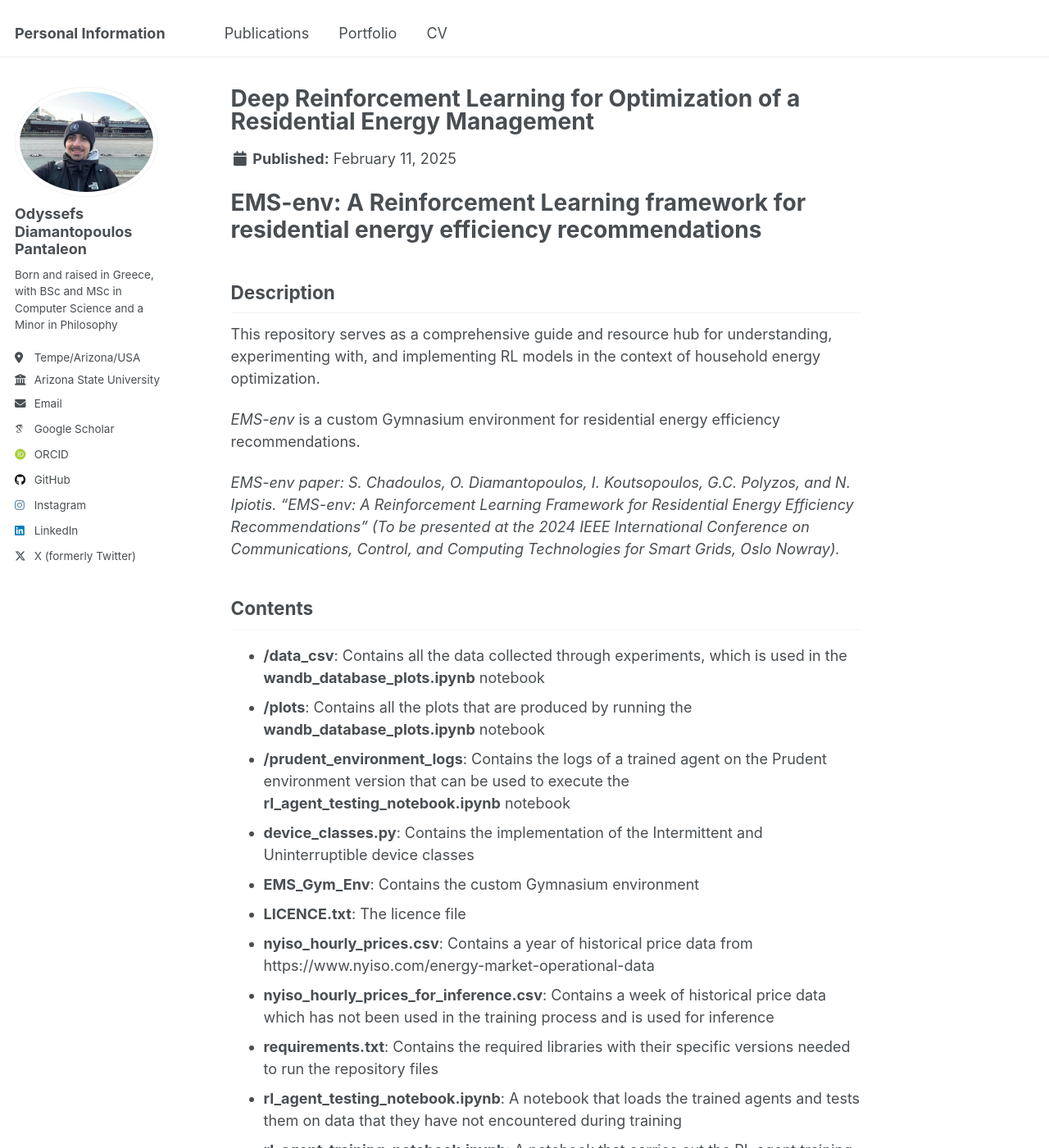
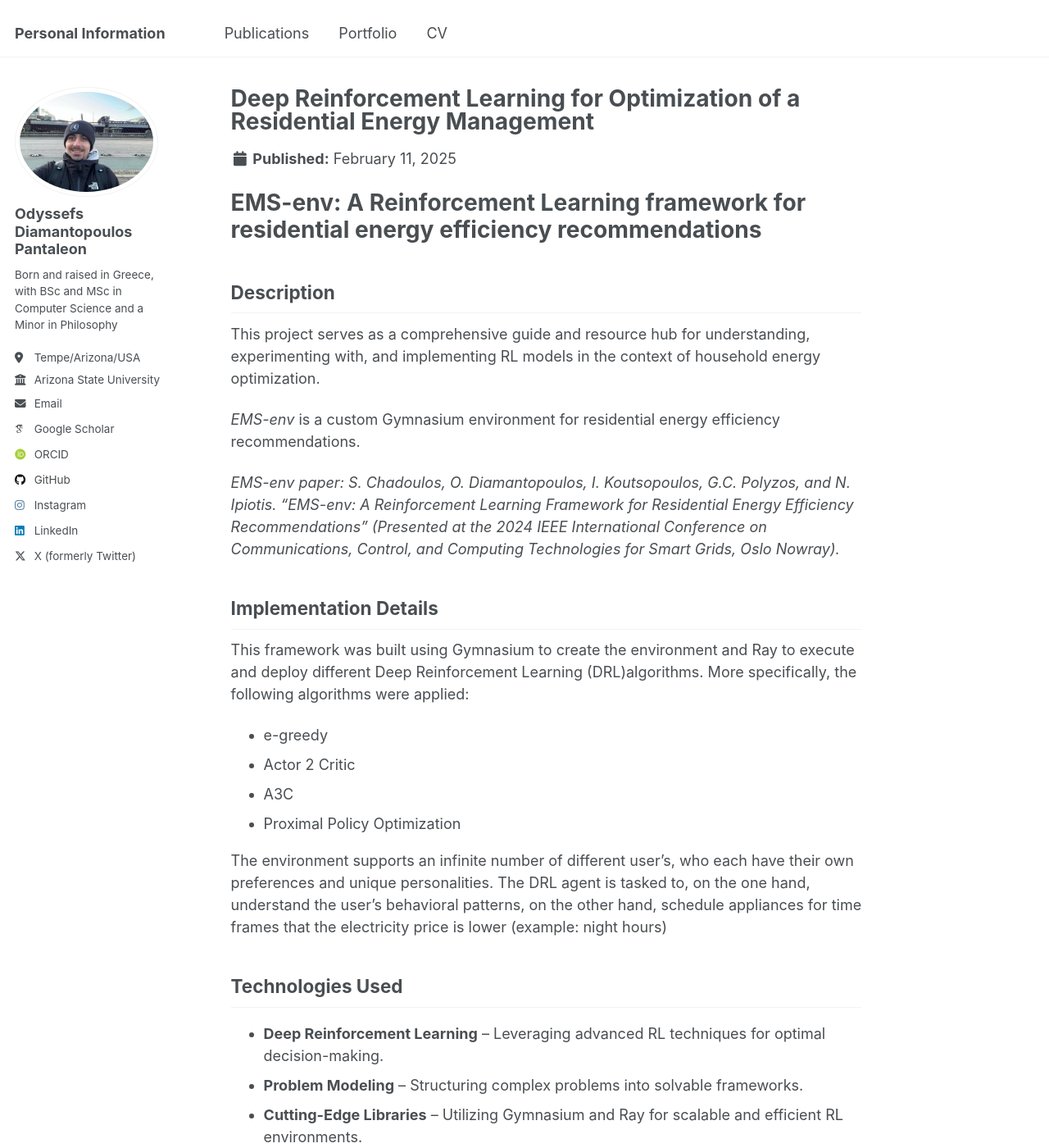
Before and after one commit to gody10/gody10.github.io, a Jekyll site: the page built from _portfolio/portfolio-1.md, in a window 1280 px wide and 1400 px high. Shown: the whole window at 82% size. Built offline with Jekyll 4.4.1, drawn with Linux system fonts in a browser that asks for light colours; some web fonts are replaced; some of the changed text lies outside the part shown.

Commit message:
Finish EMS Portofolio

```diff
--- a/_portfolio/portfolio-1.md
+++ b/_portfolio/portfolio-1.md
@@ -8,63 +8,24 @@ collection: portfolio
 
 ## Description
 
-This repository serves as a comprehensive guide and resource hub for understanding, experimenting with, and implementing RL models in the context of household energy optimization.
+This project serves as a comprehensive guide and resource hub for understanding, experimenting with, and implementing RL models in the context of household energy optimization.
 
 _EMS-env_ is a custom Gymnasium environment for residential energy efficiency recommendations.
 
-_EMS-env paper: S. Chadoulos, O. Diamantopoulos, I. Koutsopoulos, G.C. Polyzos, and N. Ipiotis. "EMS-env: A Reinforcement Learning Framework for Residential Energy Efficiency Recommendations" (To be presented at the 2024 IEEE International Conference on Communications, Control, and Computing Technologies for Smart Grids, Oslo Nowray)._
+_EMS-env paper: S. Chadoulos, O. Diamantopoulos, I. Koutsopoulos, G.C. Polyzos, and N. Ipiotis. "EMS-env: A Reinforcement Learning Framework for Residential Energy Efficiency Recommendations" (Presented at the 2024 IEEE International Conference on Communications, Control, and Computing Technologies for Smart Grids, Oslo Nowray)._
 
-## Contents
+## Implementation Details
 
-- **/data_csv**: Contains all the data collected through experiments, which is used in the **wandb_database_plots.ipynb** notebook
-- **/plots**: Contains all the plots that are produced by running the **wandb_database_plots.ipynb** notebook
-- **/prudent_environment_logs**: Contains the logs of a trained agent on the Prudent environment version that can be used to execute the **rl_agent_testing_notebook.ipynb** notebook
-- **device_classes.py**: Contains the implementation of the Intermittent and Uninterruptible device classes
-- **EMS_Gym_Env**: Contains the custom Gymnasium environment
-- **LICENCE.txt**: The licence file
-- **nyiso_hourly_prices.csv**: Contains a year of historical price data from https://www.nyiso.com/energy-market-operational-data
-- **nyiso_hourly_prices_for_inference.csv**: Contains a week of historical price data which has not been used in the training process and is used for inference
-- **requirements.txt**: Contains the required libraries with their specific versions needed to run the repository files
-- **rl_agent_testing_notebook.ipynb**: A notebook that loads the trained agents and tests them on data that they have not encountered during training
-- **rl_agent_training_notebook.ipynb**: A notebook that carries out the RL agent training in different environment setups
-- **wandb_database_plots.ipynb** : A notebook that uses experimental data gathered from the training process and constructs the respective plots, some of which were presented in the paper
+This framework was built using Gymnasium to create the environment and Ray to execute and deploy different Deep Reinforcement Learning (DRL)algorithms. More specifically, the following algorithms were applied:
+- e-greedy
+- Actor 2 Critic
+- A3C
+- Proximal Policy Optimization
 
+The environment supports an infinite number of different user's, who each have their own preferences and unique personalities. The DRL agent is tasked to, on the one hand, understand the user's behavioral patterns, on the other hand, schedule appliances for time frames that the electricity price is lower (example: night hours)
 
-## Setup instructions
+## Technologies Used
 
-1. [Download Anaconda](https://www.anaconda.com/download)
-2. Open the Anaconda Prompt
-3. Execute: `conda create -n your_env_name python=3.10.12` to create a virtual Conda environment with the specified Python version
-4. Activate the virtual Conda environment: `conda activate your_env_name`
-5. Go to the github repo directory `cd path/to/directory`
-6. Install required packages: `pip install -r requirements.txt`
-7. Follow the Weights and Biases sign up and login process: https://docs.wandb.ai/quickstart
-8. Create a new project in Weights and Biases named env_paper_experiments
-9. Run the **rl_agent_training_notebook.ipynb** notebook to train the agents
-
-## EMSGymEnv class initialization instructions
-- **data_file**: Path to the csv file containing the electricity prices (it can be replaced with any other csv file containing energy prices)
-- **intermittent_devices**: An array that contains Intermittent class objects
-- **uninterruptible_devices**: An array that contains Uninterruptible class objects
-- **episode_horizon**: Hours of learning per episode for the agent
-- **time_step_duration**: Duration of each time step in hours (e.g 0.5 for 30 minutes)
-
-## Device initialization instructions
-
-### Intermittent devices
-- **name**: The name of the device
-- **device_power_consumption**: The power consumption of the device in kiloWatts
-- **user_probabilities**: The ω, p, θ, q probabilities for the intermittent device
-- **device_standard_penalty**: The penalty issued to the agent each time it proposes an action for this specific device that the user does not approve
-
-### Uninterruptible devices
-- **name**: The name of the device
-- **device_power_consumption**: The power consumption of the device in kiloWatts
-- **user_probabilities**: The ω, p, θ, q probabilities for the intermittent device
-- **device_standard_penalty**: The penalty issued to the agent each time it proposes an action for this specific device that the user does not approve
-- **device_on_duration**: The duration the device has to stays on in order for its function to complete
-- **device_override_penalty**: The penalty issued to the agent for overriding the device when it is still on use
-
-## Acknowledgements
-
-This work was supported by the EMERGENT project which has received funding from the 2nd I-NERGY open call under Grant 101016508.
+- **Deep Reinforcement Learning** – Leveraging advanced RL techniques for optimal decision-making.
+- **Problem Modeling** – Structuring complex problems into solvable frameworks.
+- **Cutting-Edge Libraries** – Utilizing Gymnasium and Ray for scalable and efficient RL environments.
```
